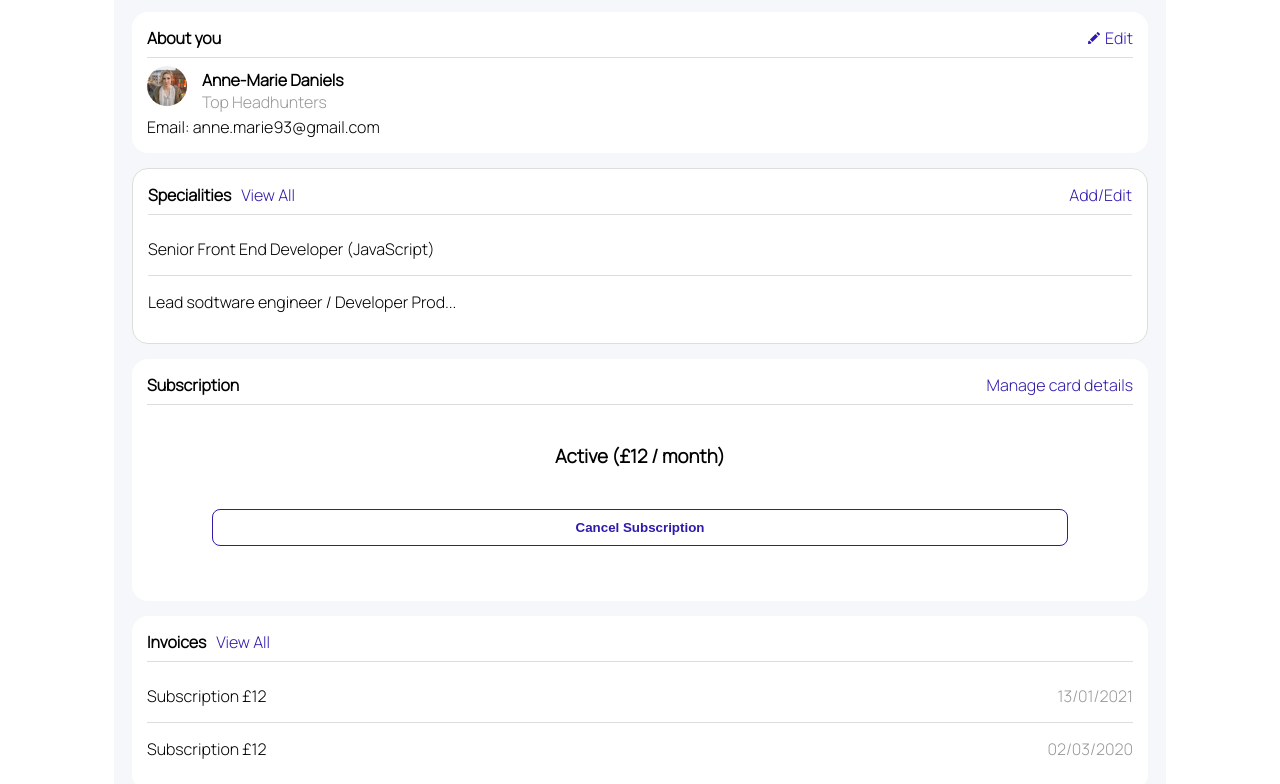
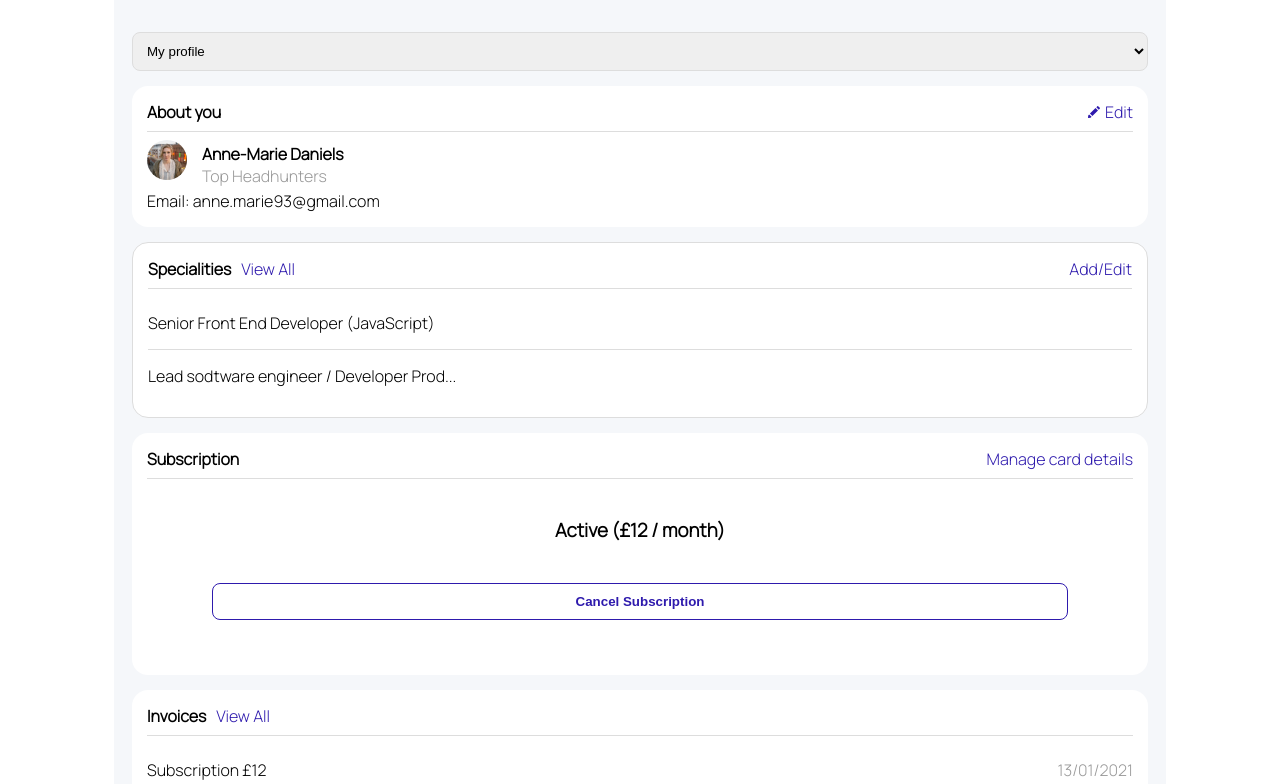
Before and after one commit to magnifiq/vention-landing-practice, a website: page src/pugs/HHprofile.pug in a window 1280 px wide. Shown: the part 91-875 px from the top of the page. Drawn offline with nearby package versions, Linux system fonts and the light colour scheme; files that its build step writes are made by us from their sources; files whose address does not match are found by name.

Commit message:
Update HHprofile.pug

```diff
--- a/src/pugs/HHprofile.pug
+++ b/src/pugs/HHprofile.pug
@@ -4,7 +4,7 @@ head
     include ./includes/baseInfo.pug
     title HH profile
 body
-
+    include ./includes/headerLogged.pug
     include ./mixins/searchButton.pug
     include ./mixins/lightButton.pug
     main
```
